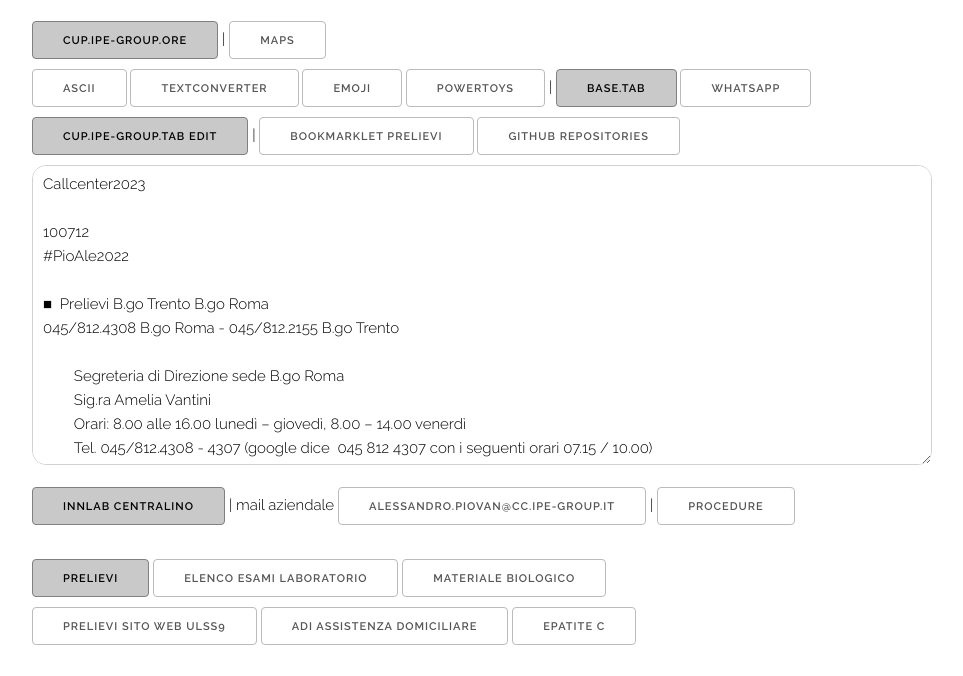
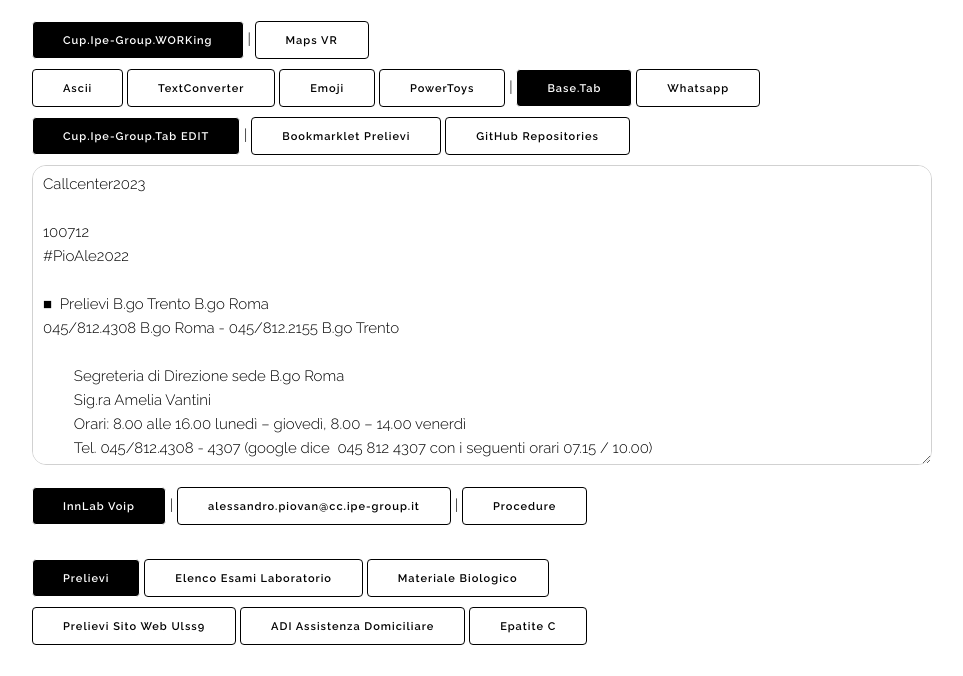
Before and after one commit to graficaindipendente/ULSS9, a plain HTML site: page index.html in a window 1280 px wide. Shown: the part 115-791 px from the top of the page, without its empty margins (128-1091 px from the left). Drawn offline with Linux system fonts and the light colour scheme.

Commit message:
New Graphic Botton Input

```diff
--- a/css/skeleton.css
+++ b/css/skeleton.css
@@ -173,18 +173,18 @@ input[type="button"] {
   display: inline-block;
   height: 38px;
   padding: 0 30px;
-  color: #555;
+  color: #000;
   text-align: center;
   font-size: 11px;
   font-weight: 600;
   line-height: 38px;
   letter-spacing: .1rem;
-  text-transform: uppercase;
+  /* text-transform: uppercase; */
   text-decoration: none;
   white-space: nowrap;
   background-color: transparent;
   border-radius: 4px;
-  border: 1px solid #bbb;
+  border: 1px solid #000;
   cursor: pointer;
   box-sizing: border-box; }
 .button:hover,
@@ -207,7 +207,7 @@ input[type="reset"].button-primary,
 input[type="button"].button-primary {
   color: #FFF;
   background-color: #FDFDC9;
-  border-color: #555; }
+  border-color: #000; }
 .button.button-primary:hover,
 button.button-primary:hover,
 input[type="submit"].button-primary:hover,
@@ -219,8 +219,8 @@ input[type="submit"].button-primary:focus,
 input[type="reset"].button-primary:focus,
 input[type="button"].button-primary:focus {
   color: #FFF;
-  background-color: #929292;
-  border-color: #4DC7CB; }
+  background-color: #000;
+  border-color: #000; }
 
 
   .button.button-link,
@@ -228,9 +228,9 @@ input[type="button"].button-primary:focus {
   input[type="submit"].button-link,
   input[type="reset"].button-link,
   input[type="button"].button-link {
-    color: #000;
-    background-color: #c9c9c9;
-    border-color: #808080; }
+    color: #fff;
+    background-color: #000;
+    border-color: #fff; }
   .button.button-link:hover,
   button.button-link:hover,
   input[type="submit"].button-link:hover,
@@ -241,8 +241,8 @@ input[type="button"].button-primary:focus {
   input[type="submit"].button-link:focus,
   input[type="reset"].button-link:focus,
   input[type="button"].button-link:focus {
-    color: #000;
-    background-color: #666666;
+    color: #fff;
+    background-color: #000;
     border-color: #353535; }
 
 
--- a/index.html
+++ b/index.html
@@ -19,19 +19,19 @@
 <h3><img src="logob.PNG" alt=""> Cup.Ipe-Group.Tab</h3>
 
 <br>
-<a class="button button-link" href="https://docs.google.com/spreadsheets/d/1UAXn25hFPXe1ZPT6ONFqqCvL_O1ZRnpyim0O_IWgInk/edit?usp=sharing">cup.ipe-group.Ore</a> |
-    <a class="button" href="https://www.google.com/maps/d/edit?sjid=396076020126814745-EU&mid=1dDXb28c8b5aZ7JhCUIjd-fTz9z8Jovc&ll=45.458593693537864%2C11.035323049999981&z=10">maps</a>
+<a class="button button-link" href="https://docs.google.com/spreadsheets/d/1UAXn25hFPXe1ZPT6ONFqqCvL_O1ZRnpyim0O_IWgInk/edit?usp=sharing">Cup.Ipe-Group.WORKing</a> |
+    <a class="button" href="https://www.google.com/maps/d/edit?sjid=396076020126814745-EU&mid=1dDXb28c8b5aZ7JhCUIjd-fTz9z8Jovc&ll=45.458593693537864%2C11.035323049999981&z=10">Maps VR</a>
 <br>
       <a class="button" href="https://graficaindipendente.github.io/ULSS9/ASCII.jpg">Ascii</a>
-      <a class="button" href="https://www.textconverter.net/">textconverter</a>
-	      <a class="button" href="https://getemoji.com/#symbols">emoji</a>
+      <a class="button" href="https://www.textconverter.net/">TextConverter</a>
+	      <a class="button" href="https://getemoji.com/#symbols">Emoji</a>
       <a class="button" href="https://github.com/microsoft/PowerToys">PowerToys</a> |
 	          <a class="button button-link" href="https://graficaindipendente.github.io/links/">Base.Tab</a>
-            <a class="button" href="https://web.whatsapp.com">whatsapp</a>
+            <a class="button" href="https://web.whatsapp.com">Whatsapp</a>
 	<br>
         <a class="button button-link" href="https://github.com/graficaindipendente/ULSS9/edit/main/index.html">Cup.Ipe-Group.Tab EDIT</a> |
-	        <a class="button" href="https://graficaindipendente.github.io/ULSS9/view.html">bookmarklet prelievi</a>
-			        <a class="button" href="https://github.com/graficaindipendente?tab=repositories">GITHUB repositories</a>
+	        <a class="button" href="https://graficaindipendente.github.io/ULSS9/view.html">Bookmarklet Prelievi</a>
+			        <a class="button" href="https://github.com/graficaindipendente?tab=repositories">GitHub Repositories</a>
 
 
 
@@ -118,23 +118,23 @@ ACCESSO PC     !#LeoVr22  [utente CUPVR]
 ACCESSO PROCEDURE   www.procedureulss9.info  PASSWD Leonardo@2022
 
 </textarea> <br>
-<a class="button button-link" href="https://ai.innlab.it/en/outstanding/user/phonesmainlogin/">INNLAB CENTRALINO</a> | mail aziendale
+<a class="button button-link" href="https://ai.innlab.it/en/outstanding/user/phonesmainlogin/">InnLab Voip</a> |
 <a class="button" href="https://cc.ipe-group.it/WorldClient.dll?Session=K3ATUWCK2PTO0&View=Main&NextView=List&NextFolderID=0&NextFolder=Posta%20in%20arrivo">alessandro.piovan@cc.ipe-group.it</a>
-| <a class="button" href="https://www.procedurecculss9.info/?action=ppw_postpass">procedure</a>	<br><br>
+| <a class="button" href="https://www.procedurecculss9.info/?action=ppw_postpass">Procedure</a>	<br><br>
 <a class="button button-link" href="https://ulss9scaligera.prenotami.cloud/mobile/inizio.html">Prelievi</a>
   <a class="button" href="https://www.aulss9.veneto.it/index.cfm?action=mys.apridoc&iddoc=13410">Elenco Esami Laboratorio</a>
   <a class="button" href="https://www.aulss9.veneto.it/index.cfm?action=mys.apridoc&iddoc=5580">Materiale Biologico</a> <br>
-    <a class="button" href="https://www.aulss9.veneto.it/index.cfm?action=mys.page&content_id=2587">Prelievi sito web Ulss9</a>
+    <a class="button" href="https://www.aulss9.veneto.it/index.cfm?action=mys.page&content_id=2587">Prelievi Sito Web Ulss9</a>
     <a class="button" href="https://www.aulss9.veneto.it/index.cfm?action=adi.default">ADI Assistenza Domiciliare</a>
     <a class="button" href="https://scaligera.myprenota.it/screeeninghcv">Epatite C</a>
 <br><br>
 
 <a class="button button-link" href="https://cup-g.aulss9.veneto.it/">Cup G</a>
 <a class="button" href="https://www.ipe-group.it/ulss9/">IPE Gestionale</a> |
-  <a class="button" href="https://mail.google.com/mail/u/0/#inbox">gmail</a><br>
+  <a class="button" href="https://mail.google.com/mail/u/0/#inbox">Gmail</a><br>
   <a class="button" href="https://docs.google.com/spreadsheets/d/108qc3Jp0lTmQcjO50Vv6xcKzkzLg9yakRjJ-obu1Tdw/edit?pli=1&gid=764015642#gid=764015642">Galleggi D3 su SANBO (excel)</a> |
       <a class="button" href="https://docs.google.com/spreadsheets/d/1MNnpPkuBXTstf1E1FDz8srRIFy848OL-sPUIE00jcm0/edit?gid=732166749#gid=732166749">Riepilogo Negrar (excel)</a>
-      <a class="button" href="https://drive.google.com/drive/folders/1UTNuIJY8DBwqva2ya7PLgbxz4AmX-bjq">Deposito Negrar (drive)</a><br><br>
+      <a class="button" href="https://drive.google.com/drive/folders/1UTNuIJY8DBwqva2ya7PLgbxz4AmX-bjq">Deposito Negrar (Gdrive)</a><br><br>
 
   <iframe src="https://www.google.com/maps/d/embed?mid=1dDXb28c8b5aZ7JhCUIjd-fTz9z8Jovc&ehbc=2E312F" width="900" height="480"></iframe><br><br>
   <br> <br> <br>
```
